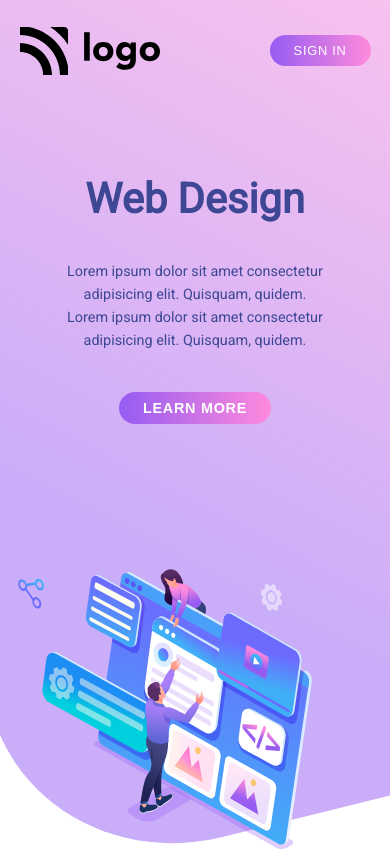
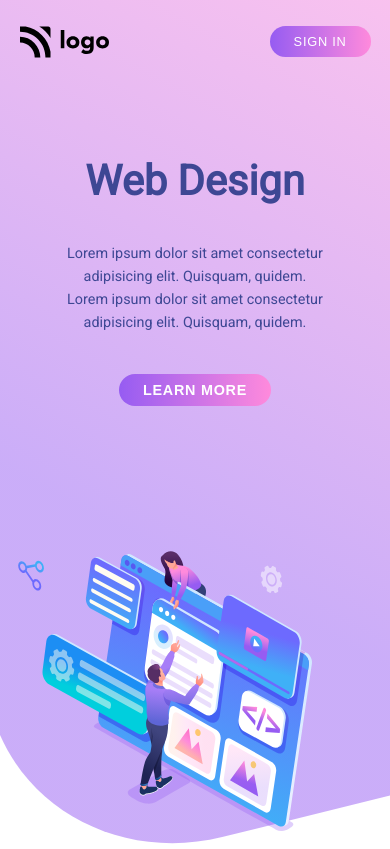
Before and after one commit to sayantan-025/Project-8-Web-Design-Landing-page, a website: page index.html in a window 390 px wide. Drawn offline with Linux system fonts and the light colour scheme.

Commit message:
Change logo size

```diff
--- a/css/queries.css
+++ b/css/queries.css
@@ -59,6 +59,10 @@
 /**************************/
 
 @media (max-width: 44em) {
+	nav img {
+		height: 4rem;
+	}
+
 	.nav-items {
 		display: none;
 	}
@@ -96,10 +100,6 @@
 /**************************/
 
 @media (max-width: 34em) {
-	body {
-		background-position: center;
-	}
-
 	.imgs-div img:last-child {
 		height: 35rem;
 	}
```
